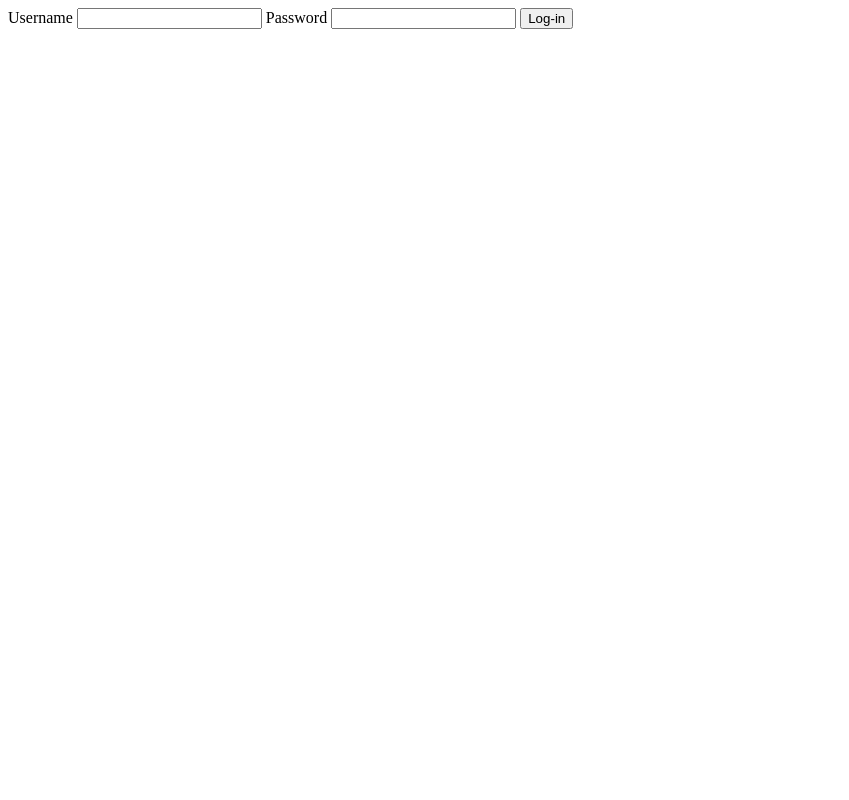
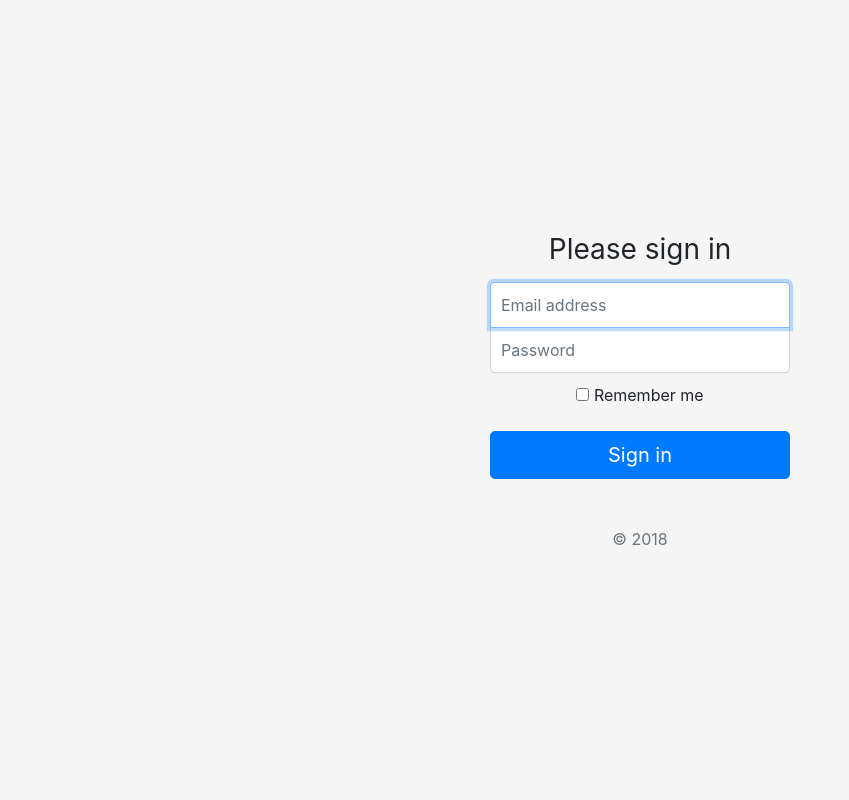
Before and after one commit to jackwander/inventory.dev, a PHP site: page /system/login.php in a window 1280 px wide. Shown: the whole page, without its empty margins (0-849 px from the left). Run offline with PHP 8.4, Linux system fonts and the light colour scheme; some libraries are stand-ins or nearby versions.

Commit message:
Add CSS for login.

```diff
--- a/www/system/login.php
+++ b/www/system/login.php
@@ -4,27 +4,35 @@
 include '../classes/class.users.php';
 $user = new User();
 
-if(isset($_REQUEST['submit'])){
+if(isset($_REQUEST['submit'])) {
     extract($_REQUEST);
-    $login = $user->check_login($username,$password);
-    if($login){
-        echo "success";
-        header("location: index.php");
-    }else{
-        echo '<script>alert("Wrong Username or Password!")</script>';
-        }
+    $login = $user->check_login($email,$password);
+    if($login) {
+        header("location: ../index.php");
+    }
 }
 ?>
 <!DOCTYPE html>
 <html>
-<head></head>
-<body>
-  <form action="" METHOD="POST">
-    <label>Username</label>
-    <input type="text" name="username" required/>
-    <label>Password</label>
-    <input type="password" name="password" required/>
-    <input type="submit" name="submit" value="Log-in" />
+<head>
+<?php include('../includes/head.php') ?>
+ <link href="signin.css" rel="stylesheet">
+</head>
+
+<body class="text-center">
+  <form action="" METHOD="POST" class="form-signin">
+    <h1 class="h3 mb-3 font-weight-normal">Please sign in</h1>
+    <label for="inputEmail" class="sr-only">Email address</label>
+    <input type="email" id="inputEmail" name="email" class="form-control" placeholder="Email address" required autofocus>
+    <label for="inputPassword" class="sr-only">Password</label>
+    <input type="password" name="password" id="inputPassword" class="form-control" placeholder="Password" required>
+    <div class="checkbox mb-3">
+      <label>
+        <input type="checkbox" value="remember-me"> Remember me
+      </label>
+    </div>
+    <button class="btn btn-lg btn-primary btn-block" name="submit" type="submit">Sign in</button>
+    <p class="mt-5 mb-3 text-muted">&copy; <?php echo date(Y); ?></p>
   </form>
 </body>
 </html>
--- /dev/null
+++ b/www/system/signin.css
@@ -0,0 +1,49 @@
+html,
+body {
+  height: 100%;
+}
+
+body {
+  display: -ms-flexbox;
+  display: -webkit-box;
+  display: flex;
+  -ms-flex-align: center;
+  -ms-flex-pack: center;
+  -webkit-box-align: center;
+  align-items: center;
+  -webkit-box-pack: center;
+  justify-content: center;
+  padding-top: 40px;
+  padding-bottom: 40px;
+  background-color: #f5f5f5;
+}
+
+.form-signin {
+  width: 100%;
+  max-width: 330px;
+  padding: 15px;
+  margin: 0 auto;
+}
+.form-signin .checkbox {
+  font-weight: 400;
+}
+.form-signin .form-control {
+  position: relative;
+  box-sizing: border-box;
+  height: auto;
+  padding: 10px;
+  font-size: 16px;
+}
+.form-signin .form-control:focus {
+  z-index: 2;
+}
+.form-signin input[type="email"] {
+  margin-bottom: -1px;
+  border-bottom-right-radius: 0;
+  border-bottom-left-radius: 0;
+}
+.form-signin input[type="password"] {
+  margin-bottom: 10px;
+  border-top-left-radius: 0;
+  border-top-right-radius: 0;
+}
```
